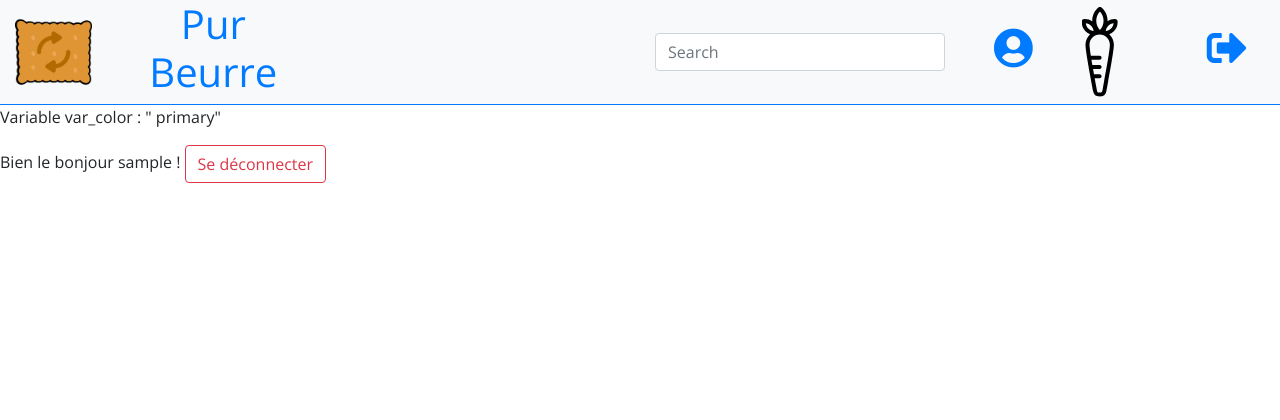
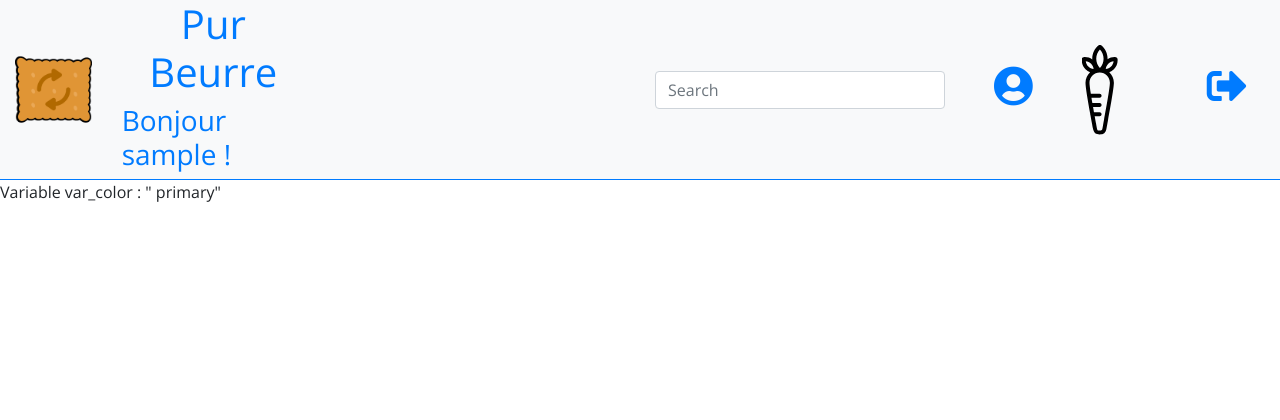
Before and after one commit to Wanbli83470/P8_ESTIVAL_THOMAS, a Django app: page / in a window 1280 px wide. Shown: the top 420 px of the page. Run offline with Django 3.2, Linux system fonts and the light colour scheme; the visitor is signed in with stand-in values (Sample User, id 1); some libraries are stand-ins or nearby versions; some web fonts are replaced.

Commit message:
Redirection vers l'accueil si connexion ok; disparition du bouton déconnexion si user non connecté

```diff
--- a/Pur_Beurre/P8/templates/P8/base.html
+++ b/Pur_Beurre/P8/templates/P8/base.html
@@ -25,7 +25,7 @@
 
     <!-- Logo Pur Beurre -->
     <div class="col-md-1 col-sm-6 align-self-center text-center">
-      <a class="align-self-center" href="#">
+      <a class="align-self-center" href="{% url 'accueil' %}">
         <img class="align-self-center w-100" src="{% static 'P8/images/logo.png' %}" alt="Mon image" />
       </a>
     </div>
@@ -33,6 +33,9 @@
       <!-- Titre -->
     <div class="col-md-2 col-sm-6 align-self-center">
       <h1 class="text-center text-{{ var_color }}">Pur Beurre</h1>
+      {% if user.is_authenticated %}
+        <h3 class="text-{{ var_color }}"> Bonjour {{ user.username }} ! </h3>
+      {% endif %}
     </div>
 
       <!-- Search field -->
@@ -45,7 +48,7 @@
       <!-- Icone mon compte -->
 
   <div class="col-md-1 col-sm-12 align-self-center">
-      <a href="#">
+      <a href="{% url 'connexion'%}">
         <h1 class="text-center text-{{ var_color }}">
           <i class="fas fa-user-circle"></i>
         </h1>
@@ -62,14 +65,17 @@
     </a>
   </div>
 
-       <!-- Icone Deconnexion -->
+       <!-- Icone Deconnexion si connecté -->
+      {% if user.is_authenticated %}
+
   <div class="col-md-1 col-sm-12 align-self-center">
-    <a href="#">
+    <a href="{% url 'deconnexion' %}">
       <h1 class="text-center text-{{ var_color }}">
       <i class="fas fa-sign-out-alt"></i>
       </h1>
     </a>
   </div>
+      {% endif %}
 
   </div>
 </div>
@@ -97,14 +103,5 @@
   </div>
 </footer>
 
-{% if user.is_authenticated %}
-
-Bien le bonjour  {{ user.username }} !
-<a href="{% url 'deconnexion' %}">
-  <button type="button" class="btn btn-outline-danger">Se déconnecter</button>
-</a>
-
-{% else %}
-{% endif %}
 </body>
 </html>
--- a/Pur_Beurre/P8/templates/P8/connect.html
+++ b/Pur_Beurre/P8/templates/P8/connect.html
@@ -24,6 +24,4 @@
 </form>
 {% endif %}
 
-<p class="{{ var_color }}">rouge si connecté; orange sinon !</p>
-<p>  {{ var_color }} </p>
 {% endblock content %}
--- a/Pur_Beurre/P8/views.py
+++ b/Pur_Beurre/P8/views.py
@@ -1,5 +1,5 @@
 """ imporation de render afin d'afficher le code HTML """
-from django.shortcuts import render
+from django.shortcuts import render, redirect
 from .forms import ConnexionForm
 from django.contrib.auth import authenticate, login, logout
 from django.urls import reverse
@@ -38,6 +38,8 @@
                 login(request, user)  # nous connectons l'utilisateur
                 var_color = "warning"
                 print("Var color devient orange")
+                print("redirection accueil")
+                return redirect('/accueil')
             else: # sinon une erreur sera affichée
                 print("Else !")
                 error = True
```
